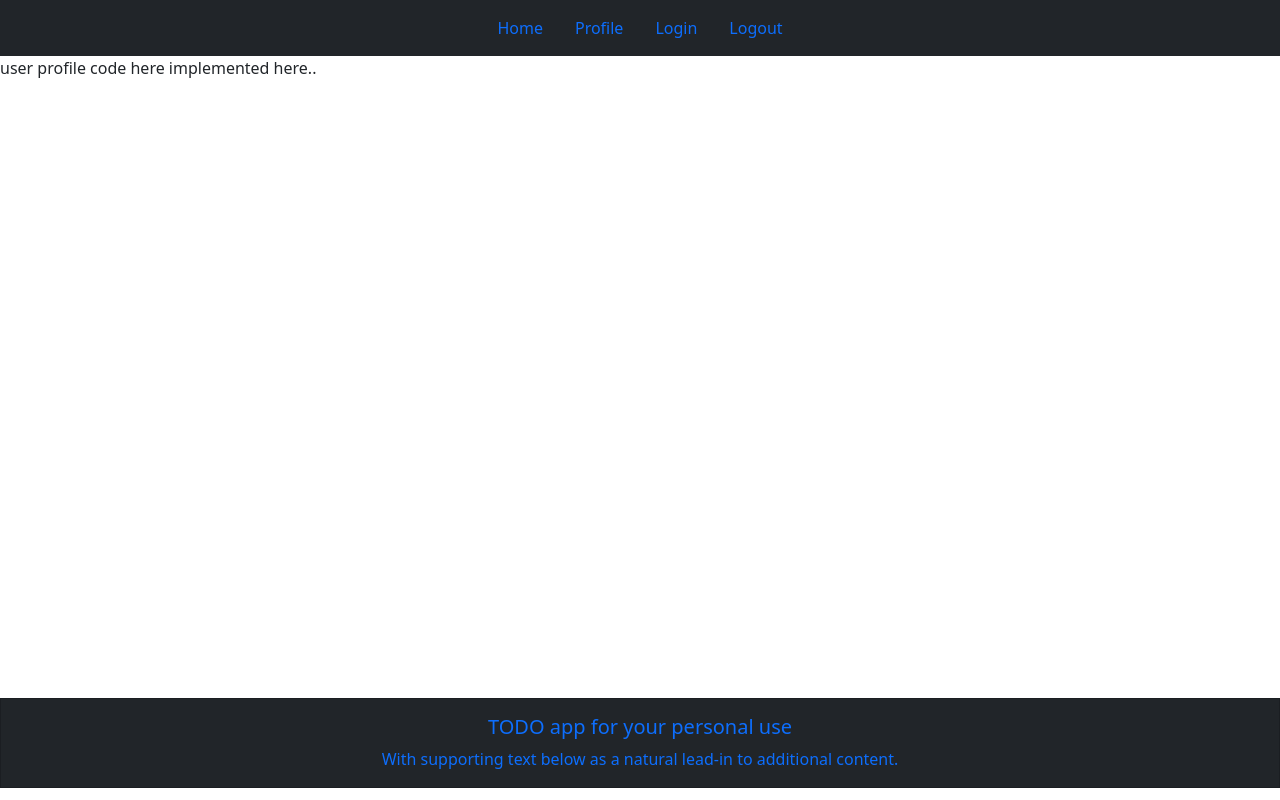
After one commit to shiba-murmu/project-django, a Django app: page /profile/ in a window 1280 px wide. The commit adds this page. Run offline with Django 5.2, Linux system fonts and the light colour scheme.

Commit message:
Add profile view and template; update navigation links in base template

```diff
--- a/myapp/templates/base.html
+++ b/myapp/templates/base.html
@@ -17,13 +17,16 @@
           <a class="nav-link active" aria-current="page" href="{% url "home" %}">Home</a>
         </li>
         <li class="nav-item">
-          <a class="nav-link" href="#">Profile</a>
+          <a class="nav-link" href="{% url 'profile' %}">Profile</a>
+        </li>
+        {% comment %} <li class="nav-item">
+          <a class="nav-link" href="#">Contact</a>
+        </li> {% endcomment %}
+        <li class="nav-item">
+          <a class="nav-link" href='{% url "login" %}'>Login</a>
         </li>
         <li class="nav-item">
-          <a class="nav-link" href="#">Contact</a>
-        </li>
-        <li class="nav-item">
-          <a class="nav-link" href='{% url "login" %}'>Login</a>
+          <a class="nav-link" href='{% url "login" %}'>Logout</a>
         </li>
       </ul>
     </nav>
--- /dev/null
+++ b/myapp/templates/profile.html
@@ -0,0 +1,12 @@
+{% extends "base.html" %}
+
+{% block title %} profile {% endblock  %}
+
+{% block content %}
+<div>
+    user profile code here implemented here..
+</div>
+
+
+
+{% endblock  %}
--- a/myapp/todoapp/urls.py
+++ b/myapp/todoapp/urls.py
@@ -1,8 +1,9 @@
 from django.urls import path
-from todoapp.views import home , login
+from todoapp.views import home , login , profile
 
 
 urlpatterns = [
     path('home/', home, name='home'),
     path('', login, name='login'),
+    path('profile/', profile, name='profile'),
 ]
--- a/myapp/todoapp/views.py
+++ b/myapp/todoapp/views.py
@@ -3,7 +3,13 @@ from django.shortcuts import render
 # Create your views here.
 
 def home(request):
+    # homepage function views here
     return render(request, 'home.html')
 
 def login(request):
+    # login function
     return render(request, 'login.html')
+
+def profile(request):
+    # profile function
+    return render(request, 'profile.html')
```
Also changed, not shown: myapp/templates/login.html (+29 -8 lines), myapp/db.sqlite3.
